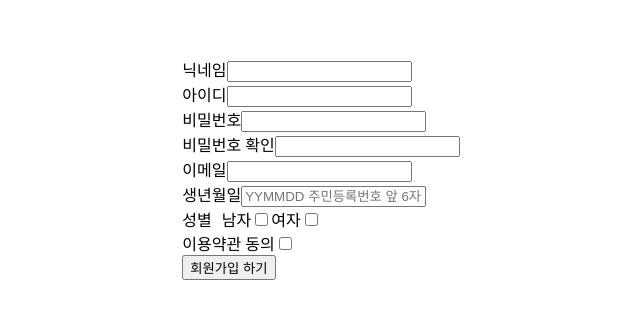
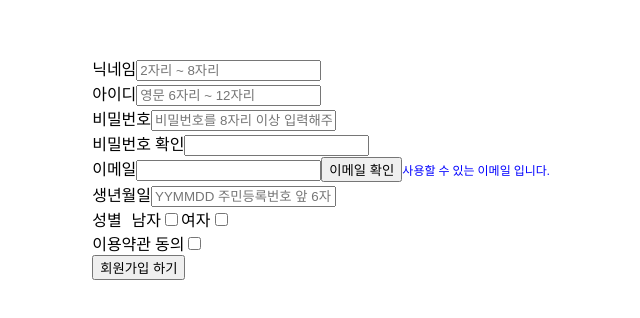
Before and after one commit to Interview-reviews/Interview-reviews-FE, a React (Create React App) app: page /SignUp in a window 1280 px wide. Shown: the part 240-558 px from the top of the page, without its empty margins (319-959 px from the left). Built offline with nearby package versions, Linux system fonts and the light colour scheme.

Commit message:
feat: 이메일 확인 버튼 기능 구현
사용할 수 있는 이메일, 사용할 수 없는 이메일 구분 기능

```diff
--- a/src/login/SignUp.js
+++ b/src/login/SignUp.js
@@ -10,6 +10,7 @@ const SignUp = () => {
   const [Birthday, setBirthday] = useState("");
   const [Sex, setSex] = useState("");
   const [AgreeService, setAgreeeService] = useState(false);
+  const [checkEmail, setCheckEmail] = useState(false);
 
   const onNicknameHandler = (e) => {
     setNickname(e.currentTarget.value);
@@ -45,6 +46,25 @@ const SignUp = () => {
     setAgreeeService(!AgreeService);
   };
 
+  const isAllowEmail = (e) => {
+    const regex = new RegExp("@");
+    e.preventDefault();
+    if (regex.test(Email)) {
+      setCheckEmail(false);
+    } else {
+      setCheckEmail(true);
+    }
+  };
+
+  const checkOnlyOne = (nowCheck) => {
+    const checkboxes = document.getElementsByName("sex");
+    checkboxes.forEach((v, i) => {
+      if (v["defaultValue"] !== nowCheck.value) {
+        checkboxes[i].checked = false;
+      }
+    });
+  };
+
   const onSubmitHandler = (e) => {
     e.preventDefault();
     if (Pwd !== CheckPwd)
@@ -66,15 +86,6 @@ const SignUp = () => {
     console.log(body);
   };
 
-  const checkOnlyOne = (nowCheck) => {
-    const checkboxes = document.getElementsByName("sex");
-    checkboxes.forEach((v, i) => {
-      if (v["defaultValue"] !== nowCheck.value) {
-        checkboxes[i].checked = false;
-      }
-    });
-  };
-
   return (
     <>
       <div
@@ -86,27 +97,36 @@ const SignUp = () => {
           height: "100vh",
         }}
       >
-        <form
-          style={{ display: "flex", flexDirection: "column" }}
-          onSubmit={onSubmitHandler}
-        >
+        <form style={{ display: "flex", flexDirection: "column" }}>
           <div>
             <label>닉네임</label>
-            <input value={Nickname} onChange={onNicknameHandler} />
+            <input
+              value={Nickname}
+              onChange={onNicknameHandler}
+              placeholder="2자리 ~ 8자리"
+            />
           </div>
           <div>
             <label>아이디</label>
-            <input value={Id} onChange={onIdHandler} />
+            <input
+              value={Id}
+              onChange={onIdHandler}
+              placeholder="영문 6자리 ~ 12자리"
+            />
           </div>
           <div>
             <label>비밀번호</label>
-            <input value={Pwd} onChange={onPwdHandler} />
+            <input
+              value={Pwd}
+              onChange={onPwdHandler}
+              placeholder="비밀번호를 8자리 이상 입력해주세요."
+            />
           </div>
           <div>
             <label>비밀번호 확인</label>
             <input value={CheckPwd} onChange={onCheckPwdHandler} />
             {!Ismatch ? (
-              <p style={{ fontSize: "12px", color: "red" }}>
+              <p style={{ fontSize: "12px", color: "red", display: "inline" }}>
                 비밀번호가 서로 일치하지 않습니다.
               </p>
             ) : (
@@ -116,6 +136,16 @@ const SignUp = () => {
           <div>
             <label>이메일</label>
             <input value={Email} onChange={onEmailHandler} />
+            <button onClick={isAllowEmail}>이메일 확인</button>
+            {checkEmail ? (
+              <p style={{ fontSize: "12px", color: "red", display: "inline" }}>
+                사용할 수 없는 이메일입니다.
+              </p>
+            ) : (
+              <p style={{ fontSize: "12px", color: "blue", display: "inline" }}>
+                사용할 수 있는 이메일 입니다.
+              </p>
+            )}
           </div>
           <div>
             <label>생년월일</label>
@@ -160,7 +190,9 @@ const SignUp = () => {
             />
           </div>
           <div>
-            <button style={{ cursor: "pointer" }}>회원가입 하기</button>
+            <button style={{ cursor: "pointer" }} onClick={onSubmitHandler}>
+              회원가입 하기
+            </button>
           </div>
         </form>
       </div>
```
